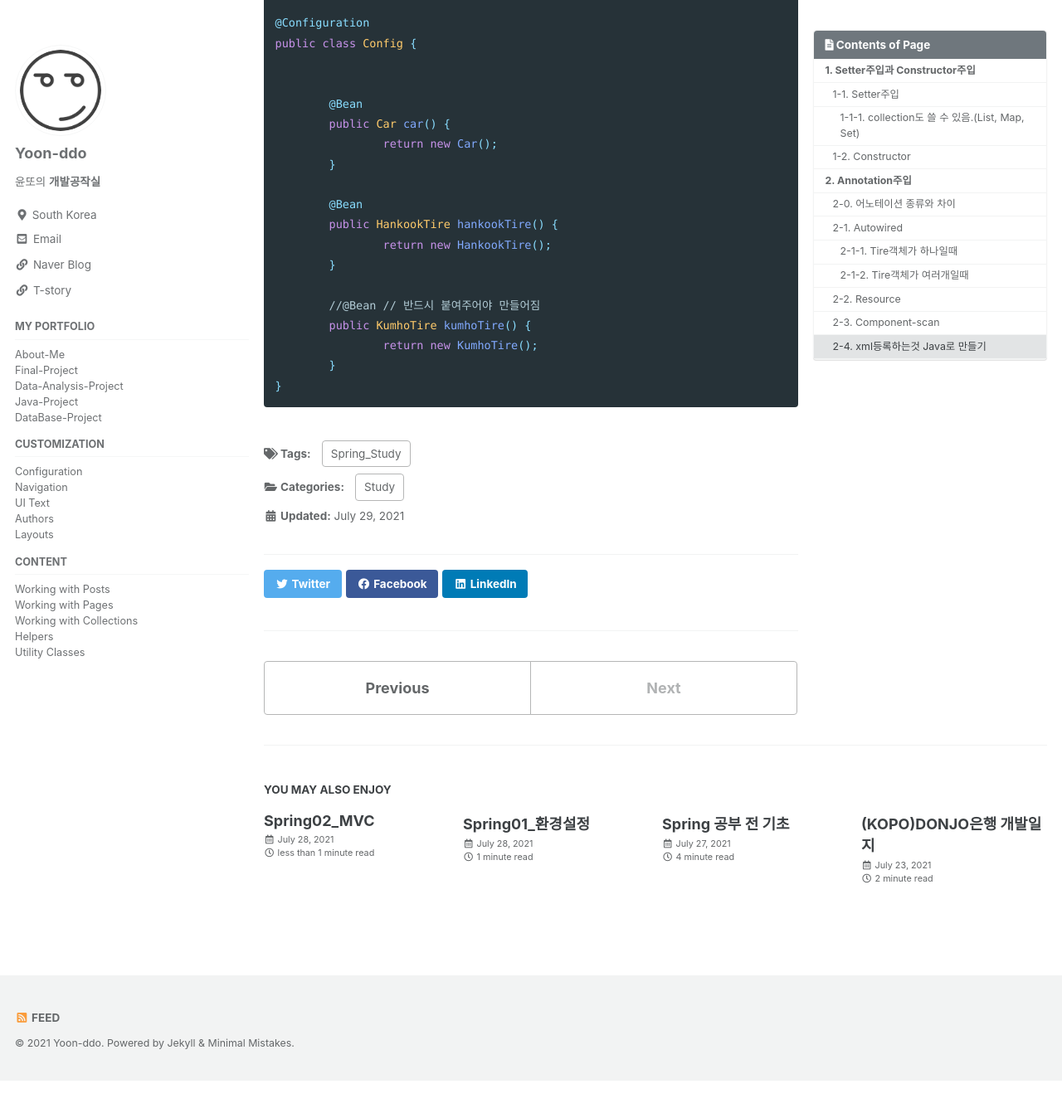
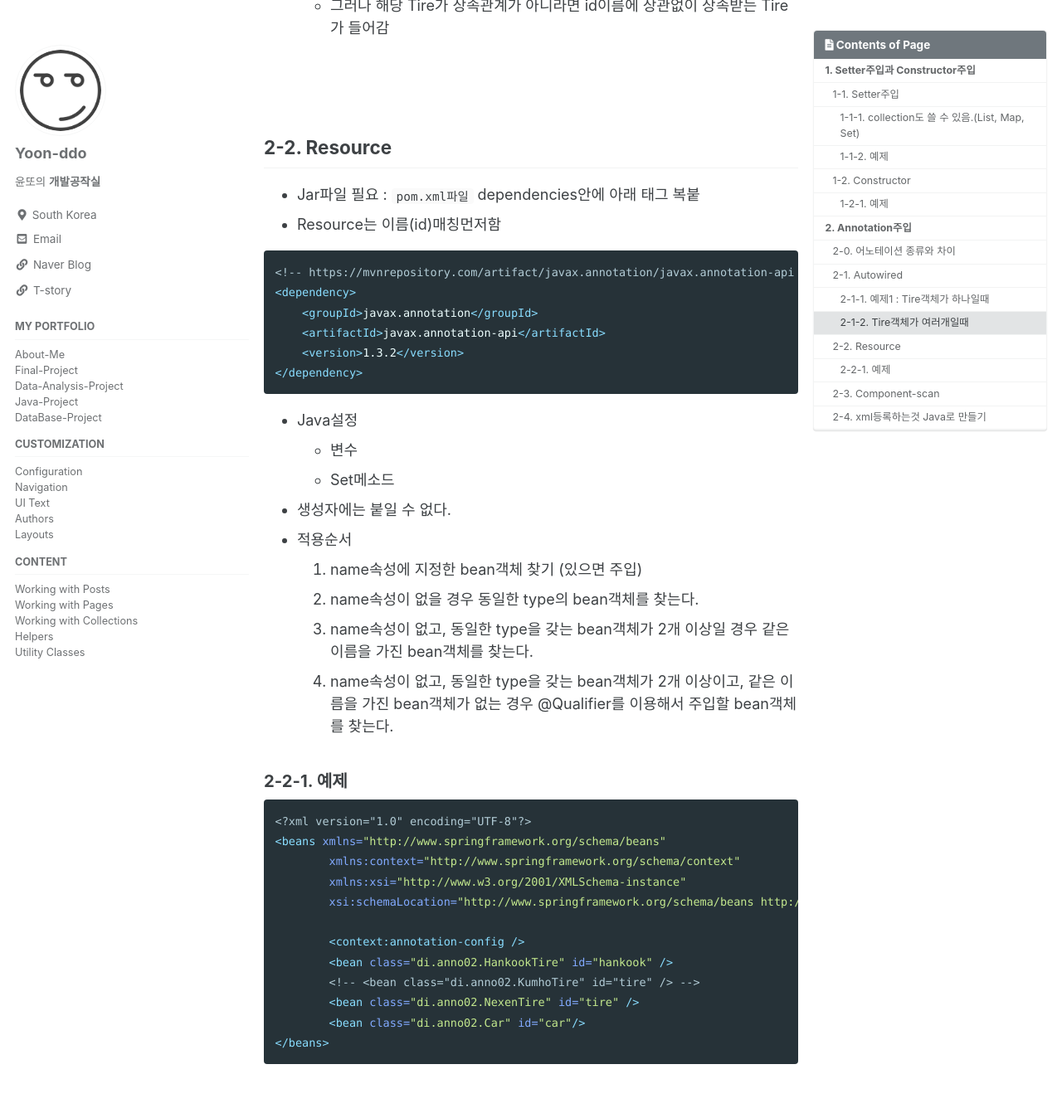
Before and after one commit to Yoon-ddo/Yoon-ddo.github.io, a Jekyll site: the page built from _posts/2021-07-29-Spring03_Set,Construct,Annotation주입.md, in a window 1280 px wide and 1400 px high, scrolled down 8202 px. Shown: the top 1342 px of the window at 83% size. Built offline with Jekyll 4.4.1, drawn with Linux system fonts in a browser that asks for light colours; cached includes are drawn as plain includes; before the commit the page ends 9505 px from its top, so only the background shows below that; some of the changed text lies outside the part shown.

Commit message:
Update 2021-07-29-Spring03_Set,Construct,Annotation주입.md

````diff
--- a/_posts/2021-07-29-Spring03_Set,Construct,Annotation주입.md
+++ b/_posts/2021-07-29-Spring03_Set,Construct,Annotation주입.md
@@ -32,6 +32,9 @@ tags:
 ## 1-1. Setter주입
 * set메소드를 이용한 주입
 * `property` 태그에 name, ref 속성 사용.
+  - name : set메소드의 이름 (setId()라면 name="id"이다)
+  - ref : 설정할 bean id
+  - value : 값 설정
 
 ### 1-1-1. collection도 쓸 수 있음.(List, Map, Set)
 * List , Set
@@ -67,6 +70,33 @@ tags:
 </bean>
 ```
 
+### 1-1-2. 예제
+* di.xml01.xml
+
+```xml
+<?xml version="1.0" encoding="UTF-8"?>
+<beans xmlns="http://www.springframework.org/schema/beans"
+	xmlns:xsi="http://www.w3.org/2001/XMLSchema-instance"
+	xsi:schemaLocation="http://www.springframework.org/schema/beans http://www.springframework.org/schema/beans/spring-beans.xsd">
+
+
+
+	<bean class="di.xml01.Car" id="car"/>
+	<bean class="di.xml01.HankookTire" id="tire"/>
+
+
+	<bean class="di.xml01.HankookTire" id="hankook"/>
+	<bean class="di.xml01.KumhoTire" id="kumho"/>
+
+
+	<bean class="di.xml01.Car" id="car2">
+		<!-- name : setter주입하려는 대상 (setTire의 tire임) -->
+		<property name="tire" ref="kumho"/>
+<!-- 		<property name="tire" ref="hankook"/> -->
+	</bean>
+</beans>
+```
+
 <br><br>
 
 ## 1-2. Constructor
@@ -81,6 +111,39 @@ tags:
 * ref와 value는 바꿔써도 알아서 타입매칭해주지만 위험한 방법이다.
 
 ```xml
+<beans xmlns="http://www.springframework.org/schema/beans"
+	xmlns:xsi="http://www.w3.org/2001/XMLSchema-instance"
+	xsi:schemaLocation="http://www.springframework.org/schema/beans http://www.springframework.org/schema/beans/spring-beans.xsd">
+
+	<bean class="di.xml02.HankookTire" id="hankook" />
+	<bean class="di.xml02.KumhoTire" id="kumho" />
+	<bean class="di.xml02.Car" id="car">
+		<!--  생성자 주입을 하겠다는 의미  -->
+		<constructor-arg ref="hankook" />
+	</bean>
+
+	<bean class="di.xml02.Car" id="car2">
+		<!-- new Car(new HankookTire(), new KumhoTire()) -->
+		<constructor-arg ref="hankook"/>
+		<constructor-arg ref="kumho"/>
+	</bean>
+
+	<bean class="di.xml02.Car" id="car3">
+		<!-- new Car(Tire, String)
+		- ref : 이미만들어진 객체삽입, value : 상수값 삽입
+		  바꿔써도 알아서 타입매칭해주지만 위험한 방법이다.
+		  index 속성으로 순서를 제어할수도 있다.-->
+		<constructor-arg ref="kumho" index="0"/>
+		<constructor-arg value="hello" index="1"/>
+	</bean>
+</beans>
+```
+
+### 1-2-1. 예제
+
+```xml
+<?xml version="1.0" encoding="UTF-8"?>
+
 <beans xmlns="http://www.springframework.org/schema/beans"
 	xmlns:xsi="http://www.w3.org/2001/XMLSchema-instance"
 	xsi:schemaLocation="http://www.springframework.org/schema/beans http://www.springframework.org/schema/beans/spring-beans.xsd">
@@ -159,17 +222,22 @@ tags:
 * Inject
   - Type매칭 후 name매칭
 * Resource와 Inject는 순수 자바 어노테이션
+* Autowired와 Resource
+  - 둘다 타입, 이름 , @Qualifier를 사용
+  - Autowired는 required를 사용해서 필수여부 지정.
+    + (required=false) : 의존주입하려는 객체가 없다면 Null로 비워두기
 
 <br><br>
 
 ## 2-1. Autowired
-* Java설정
+* xml설정 : `<context:annotaion-config />`
+*  Java설정
   - 변수설정 ( 멤버변수에도 설정가능 ) : 알아서 멤버변수에 주입
   - 생성자설정 : 생성자 호출되면서 자동으로 tire 주입
   - set메서드 설정 : 반드시 기본생성자를 가지고 있어야함!
-* 자동주입 객체 찾을 때 Type매칭이 우선임.
+* 자동주입 객체 찾을 때 `Type`매칭이 우선임.
 
-### 2-1-1. Tire객체가 하나일때
+### 2-1-1. 예제1 : Tire객체가 하나일때
 
 ```xml
 <?xml version="1.0" encoding="UTF-8"?>
@@ -249,7 +317,7 @@ public class DriverMain {
 
 ## 2-2. Resource
 * Jar파일 필요 : `pom.xml파일` dependencies안에 아래 태그 복붙
-* Resource는 이름매칭먼저함
+* Resource는 이름(id)매칭먼저함
 
 ```xml
 <!-- https://mvnrepository.com/artifact/javax.annotation/javax.annotation-api -->
@@ -265,6 +333,27 @@ public class DriverMain {
   - Set메소드
 
 * 생성자에는 붙일 수 없다.
+* 적용순서
+  1. name속성에 지정한 bean객체 찾기 (있으면 주입)
+  2. name속성이 없을 경우 동일한 type의 bean객체를 찾는다.
+  3. name속성이 없고, 동일한 type을 갖는 bean객체가 2개 이상일 경우 같은 이름을 가진 bean객체를 찾는다.
+  4. name속성이 없고, 동일한 type을 갖는 bean객체가 2개 이상이고, 같은 이름을 가진 bean객체가 없는 경우 @Qualifier를 이용해서 주입할 bean객체를 찾는다.
+
+### 2-2-1. 예제
+```xml
+<?xml version="1.0" encoding="UTF-8"?>
+<beans xmlns="http://www.springframework.org/schema/beans"
+	xmlns:context="http://www.springframework.org/schema/context"
+	xmlns:xsi="http://www.w3.org/2001/XMLSchema-instance"
+	xsi:schemaLocation="http://www.springframework.org/schema/beans http://www.springframework.org/schema/beans/spring-beans.xsd http://www.springframework.org/schema/context http://www.springframework.org/schema/context/spring-context.xsd">
+
+	<context:annotation-config />
+	<bean class="di.anno02.HankookTire" id="hankook" />
+	<!-- <bean class="di.anno02.KumhoTire" id="tire" /> -->
+	<bean class="di.anno02.NexenTire" id="tire" />
+	<bean class="di.anno02.Car" id="car"/>
+</beans>
+```
 
 <br><br><br>
 
@@ -323,3 +412,67 @@ public class Config {
 	}
 }
 ```
+
+* Car.java
+
+```java
+package di.java;
+
+import org.springframework.beans.factory.annotation.Autowired;
+import org.springframework.beans.factory.annotation.Qualifier;
+import org.springframework.stereotype.Component;
+
+
+
+@Component
+public class Car {
+
+	@Autowired
+	@Qualifier("kumho")
+	private Tire tire;
+
+	public Car() {
+		System.out.println("Car()...");
+	}
+
+	public Car(Tire tire) {
+		this.tire = tire;
+		System.out.println("Car(tire)...");
+	}
+
+	public void setTire(Tire tire) {
+		this.tire = tire;
+		System.out.println("setTire()...");
+	}
+
+	public void prnTireBrand() {
+		System.out.println("장착된 타이어 : " + tire.getBrand() );
+	}
+
+}
+```
+
+* DriverMain.java
+  - Config에 정의된 Bean객체를 불러옴
+
+```java
+package di.java;
+
+import org.springframework.context.ApplicationContext;
+import org.springframework.context.annotation.AnnotationConfigApplicationContext;
+
+public class DriverMain {
+
+	public static void main(String[] args) {
+
+		ApplicationContext context = new AnnotationConfigApplicationContext(Config.class);
+
+		Car car = context.getBean("car", Car.class);
+		car.prnTireBrand();
+
+	}
+
+}
+```
+
+<br><br><br><br>
````
